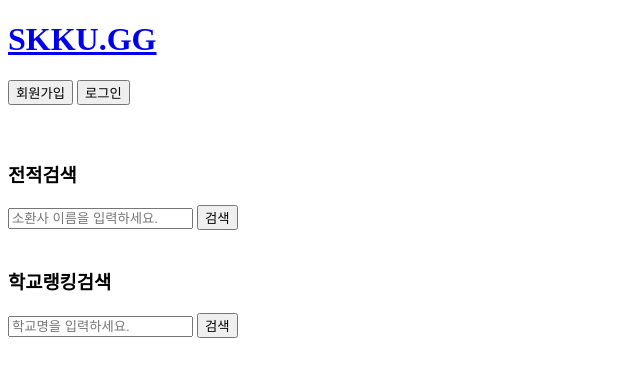
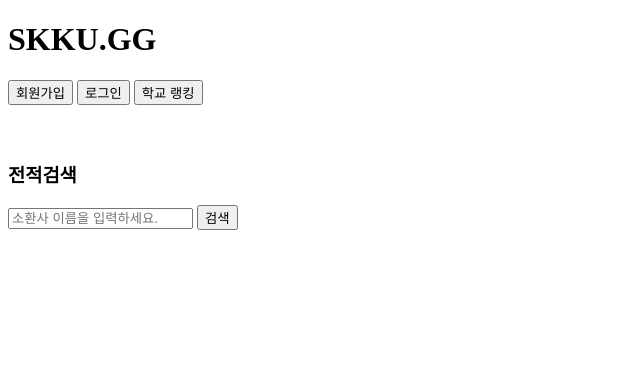
Before and after one commit to kjs990114/skku.gg, a website: page public/index.html in a window 1280 px wide. Shown: the whole page, without its empty margins (0-640 px from the left). Drawn offline with Linux system fonts and the light colour scheme.

Commit message:
first commit

```diff
--- a/public/index.html
+++ b/public/index.html
@@ -10,10 +10,11 @@
 
 <body>
     <div class="container" id="top">
-        <h1><a href="index.php">SKKU.GG</a></h1>
+        <h1>SKKU.GG</h1>
         <div>
-            <input type="button" value="회원가입" onClick="location.href='signup_view.php'">
-            <input type="button" value="로그인" onClick="location.href='login_view.php'">
+            <input id="btn" type="button" onClick="location.href='./signup.html'" value="회원가입">
+            <input id="btn" type="button" onclick="location.href='./login.html'" value="로그인">
+            <input id="btn" type="button" onclick="location.href='./ranking.html'" value="학교 랭킹">
         </div>
     </div>
     <br>
@@ -28,15 +29,6 @@
         </form>
     </div>
     <br>
-    <div>
-        <h3>학교랭킹검색</h3>
-        <form method="get">
-            <div class="form-group">
-                <input class="form-control" placeholder="학교명을 입력하세요." type="text" name="schoolname">
-                <input type="submit" value="검색">
-            </div>
-        </form>
-    </div>
     <br>
     <br>
 </body>
```
Also changed, not shown: package.json (added, +23 -0 lines), public/login.html (added, +18 -0 lines), public/signup.html (added, +20 -0 lines), server.js (added, +9 -0 lines), public/ranking.html (added), 1 other file.
